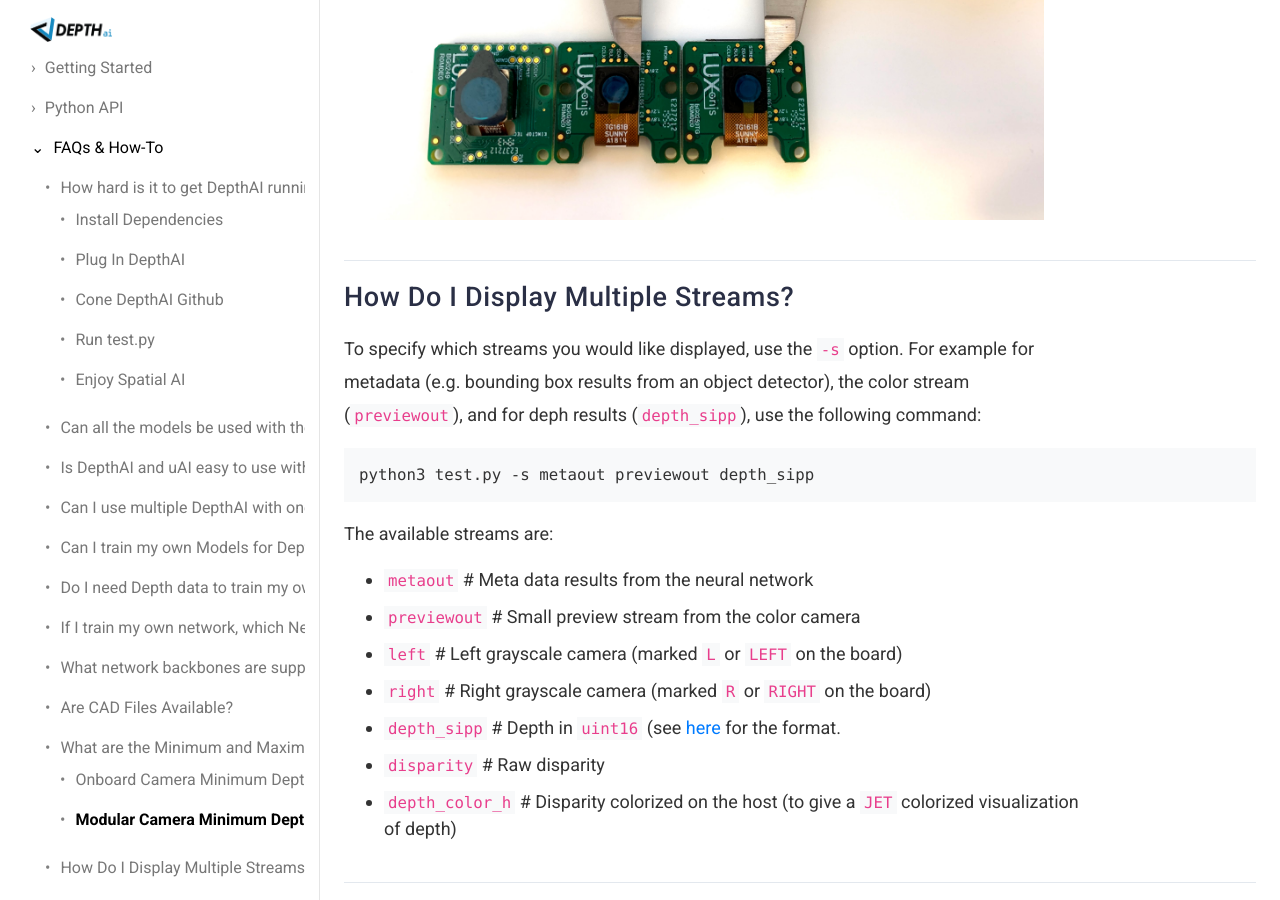
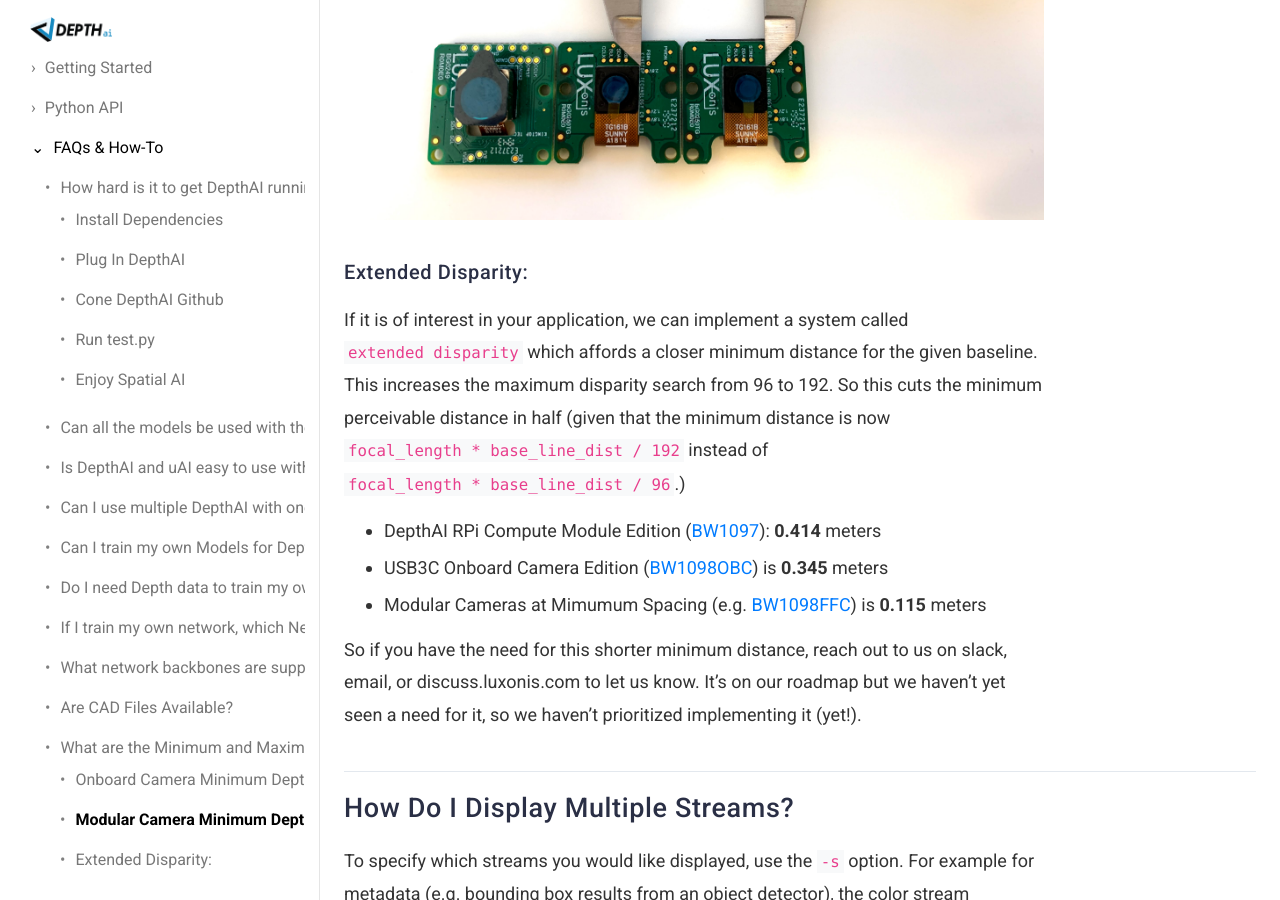
Before and after one commit to luxonis/depthai-docs-website, a Jekyll site: the page built from FAQ.md, in a window 1280 px wide and 900 px high, scrolled down 5182 px. Built offline with Jekyll 4.4.1, drawn with Linux system fonts in a browser that asks for light colours; nearby versions of some CDN libraries; some of the changed text lies outside the part shown.

Commit message:
Update FAQ.md

```diff
--- a/FAQ.md
+++ b/FAQ.md
@@ -117,9 +117,9 @@
 ### Onboard Camera Minimum Depths
 
 For DepthAI units with onboard cameras, this works out to the following minimum depths:
- - DepthAI RPi Compute Module Edition ([BW1097](https://docs.luxonis.com/products/bw1097/)) the minimum depth is **0.827 meters**:
+ - DepthAI RPi Compute Module Edition ([BW1097](https://docs.luxonis.com/products/bw1097/)) the minimum depth is **0.827** meters:
  `min_distance = 883.15*.09/96 = 0.827m` (calculation [here](https://www.google.com/search?safe=off&sxsrf=ALeKk014H0pmyvgWpgFXlkmZkWprJNZ-xw%3A1588620775282&ei=522wXqnbEIL4-gTf2JvIDw&q=883.15*.09%2F96&oq=883.15*.09%2F96&gs_lcp=CgZwc3ktYWIQAzIECCMQJ1CBjg5YnZAOYMylDmgAcAB4AIABX4gBjwOSAQE1mAEAoAEBqgEHZ3dzLXdpeg&sclient=psy-ab&ved=0ahUKEwjp6vjH-ZrpAhUCvJ4KHV_sBvkQ4dUDCAw&uact=5))
- - USB3C Onboard Camera Edition ([BW1098OBC](https://docs.luxonis.com/products/bw1098obc/)) is **0.689 meters**:
+ - USB3C Onboard Camera Edition ([BW1098OBC](https://docs.luxonis.com/products/bw1098obc/)) is **0.689** meters:
  `min_distance = 883.15*.075/96 = 0.689m` (calculation [here](https://www.google.com/search?safe=off&sxsrf=ALeKk014H0pmyvgWpgFXlkmZkWprJNZ-xw%3A1588620775282&ei=522wXqnbEIL4-gTf2JvIDw&q=883.15*.075%2F96&oq=883.15*.075%2F96&gs_lcp=CgZwc3ktYWIQAzIECCMQJ1DtSVjkSmDVS2gAcAB4AIABYYgBywKSAQE0mAEAoAEBqgEHZ3dzLXdpeg&sclient=psy-ab&ved=0ahUKEwjp6vjH-ZrpAhUCvJ4KHV_sBvkQ4dUDCAw&uact=5))
 
 ### Modular Camera Minimum Depths:
@@ -128,6 +128,16 @@
 
 The minimum baseline is set simply by how close the two boards can be spaced before they physically interfere:
 ![min_spacing](/images/min_distance_modular_cameras.jpg)
+
+### Extended Disparity:
+
+If it is of interest in your application, we can implement a system called `extended disparity` which affords a closer minimum distance for the given baseline.  This increases the maximum disparity search from 96 to 192.  So this cuts the minimum perceivable distance in half (given that the minimum distance is now `focal_length * base_line_dist / 192` instead of `focal_length * base_line_dist / 96`.)
+
+  - DepthAI RPi Compute Module Edition ([BW1097](https://docs.luxonis.com/products/bw1097/)): **0.414** meters
+  - USB3C Onboard Camera Edition ([BW1098OBC](https://docs.luxonis.com/products/bw1098obc/)) is **0.345** meters
+  - Modular Cameras at Mimumum Spacing (e.g. [BW1098FFC](https://docs.luxonis.com/products/bw1098ffc/)) is **0.115** meters
+
+So if you have the need for this shorter minimum distance, reach out to us on slack, email, or discuss.luxonis.com to let us know.  It's on our roadmap but we haven't yet seen a need for it, so we haven't prioritized implementing it (yet!).
 
 ## How Do I Display Multiple Streams?
 To specify which streams you would like displayed, use the `-s` option.  For example for metadata (e.g. bounding box results from an object detector), the color stream (`previewout`), and for deph results (`depth_sipp`), use the following command:
```
